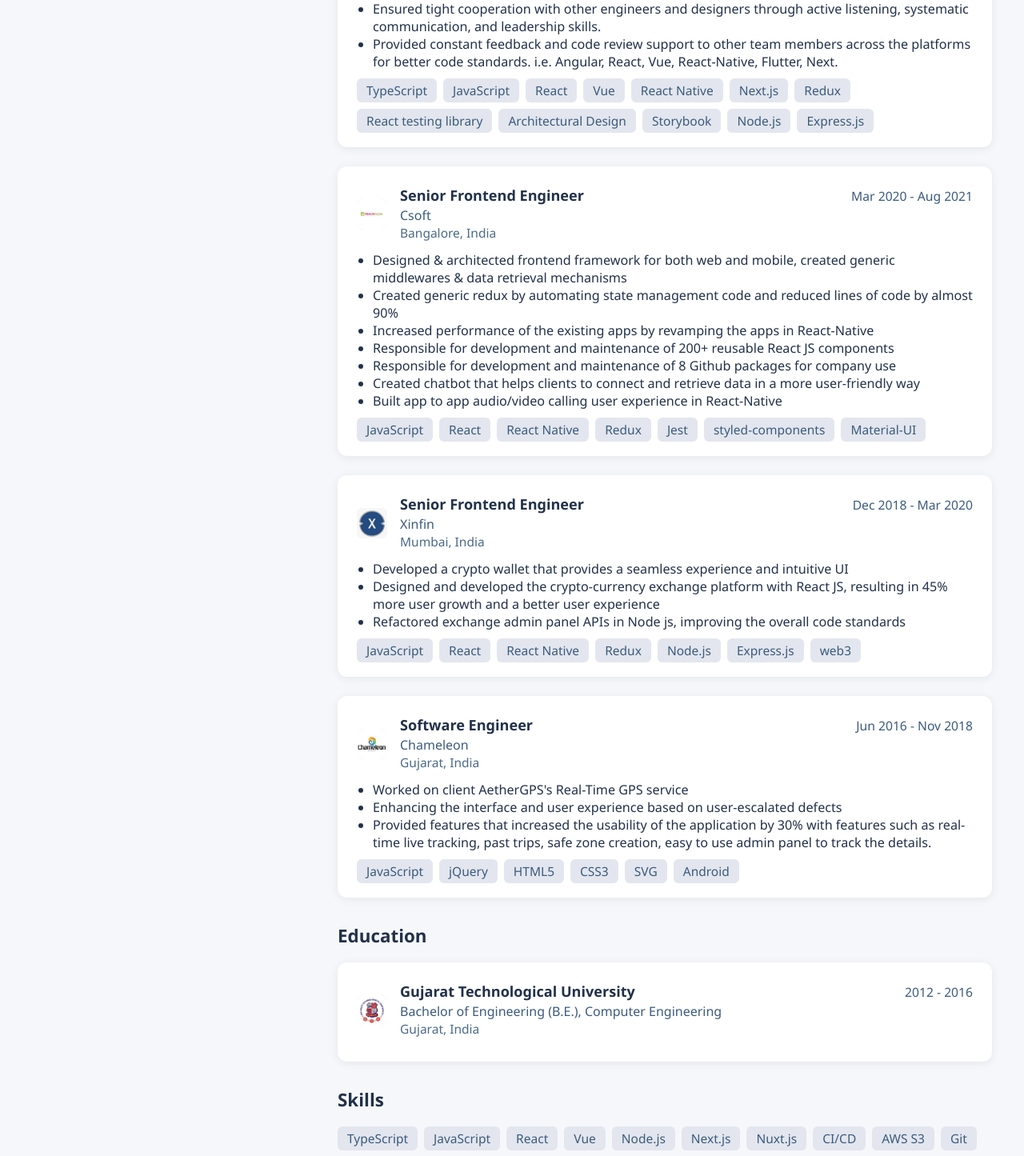
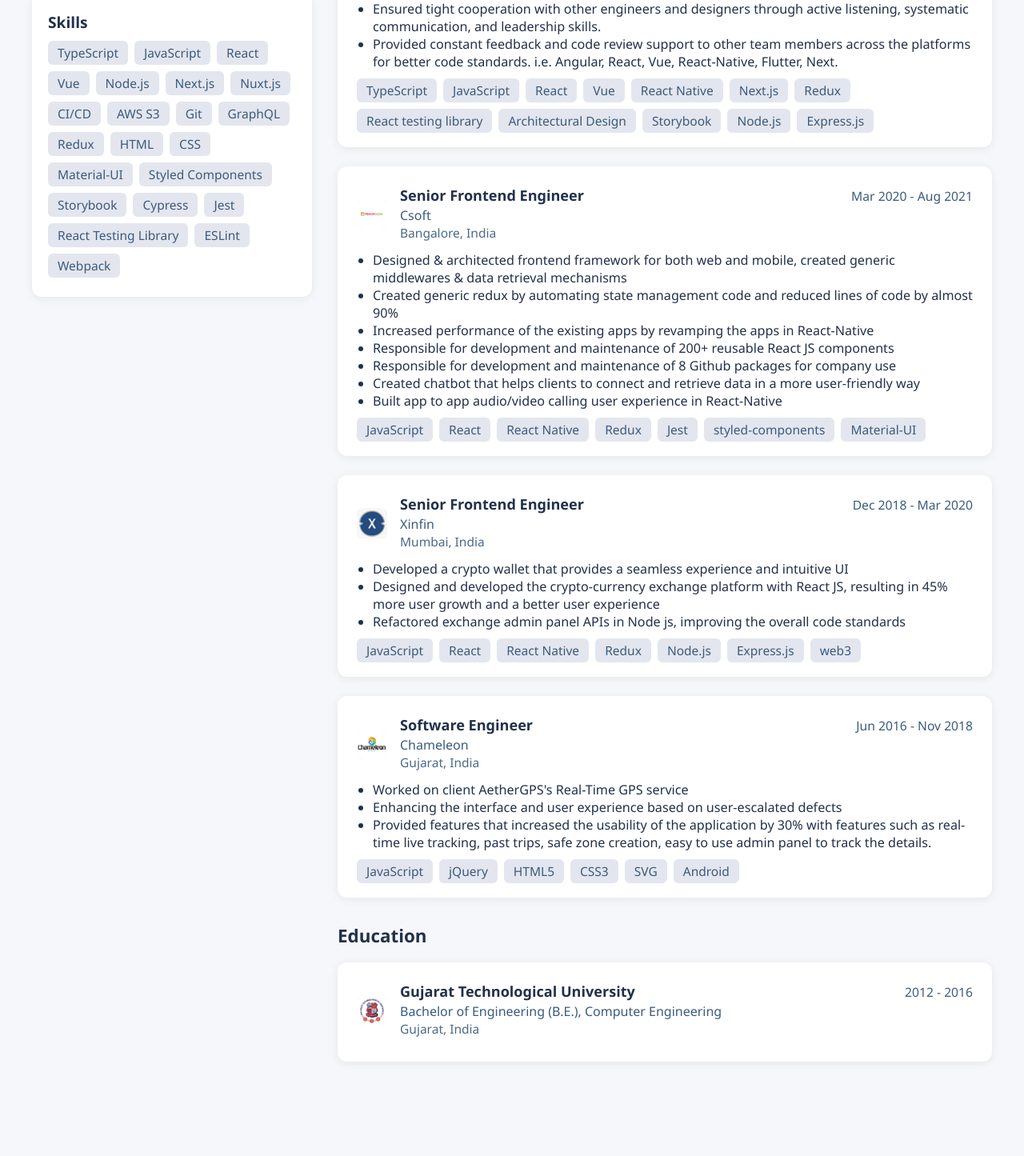
Before and after one commit to nakraniprakash/nakraniprakash.github.io, a React (Create React App) app: page / in a window 1280 px wide. Shown: the part 1326-2771 px from the top of the page at 80% size. After the commit the page ends 2725 px from the top, so only its background shows below. Built offline with nearby package versions, Linux system fonts and the light colour scheme.

Commit message:
Add skills section to App component and update styles for about and skills cards

```diff
--- a/src/App.css
+++ b/src/App.css
@@ -121,7 +121,8 @@
   width: 100%;
 }
 
-.about-card {
+.about-card,
+.skills-card {
   background: #fff;
   border-radius: 12px;
   box-shadow: 0 2px 12px rgba(0,0,0,0.07);
@@ -129,7 +130,8 @@
   margin-top: 0;
 }
 
-.about-card h3 {
+.about-card h3,
+.skills-card h3 {
   margin-top: 0;
   color: #22314a;
   font-size: 1.2rem;
--- a/src/App.tsx
+++ b/src/App.tsx
@@ -21,6 +21,12 @@
         <div className="about-card">
           <h3>About Me</h3>
           <p>{profile.about}</p>
+        </div>
+        <div className="skills-card">
+          <h3>Skills</h3>
+          <div className="stack-tags">
+            {profile.skills.map((skill, idx) => <span key={idx}>{skill}</span>)}
+          </div>
         </div>
       </div>
       <div className="right-column">
@@ -66,12 +72,6 @@
             </div>
           ))}
         </section>
-        <section id="skills" className="section">
-          <h2>Skills</h2>
-          <div className="stack-tags">
-            {profile.skills.map((skill, idx) => <span key={idx}>{skill}</span>)}
-          </div>
-        </section>
       </div>
     </div>
   );
```
